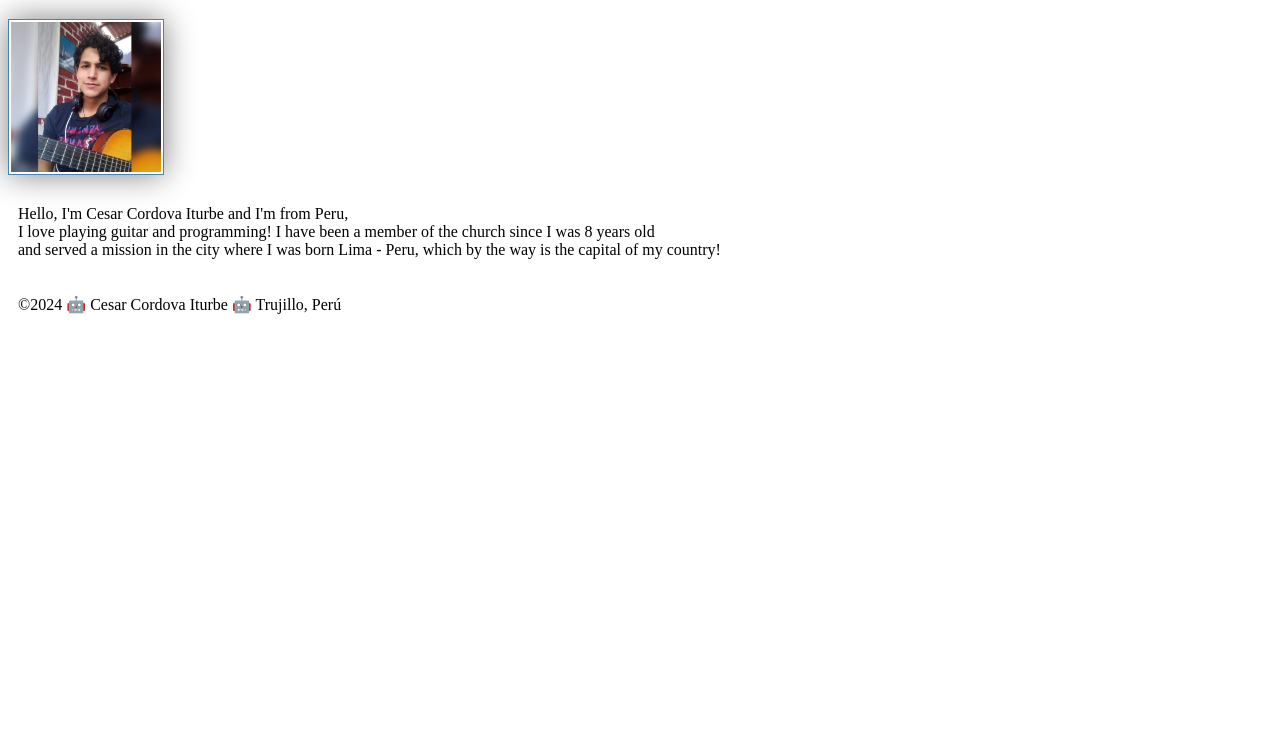
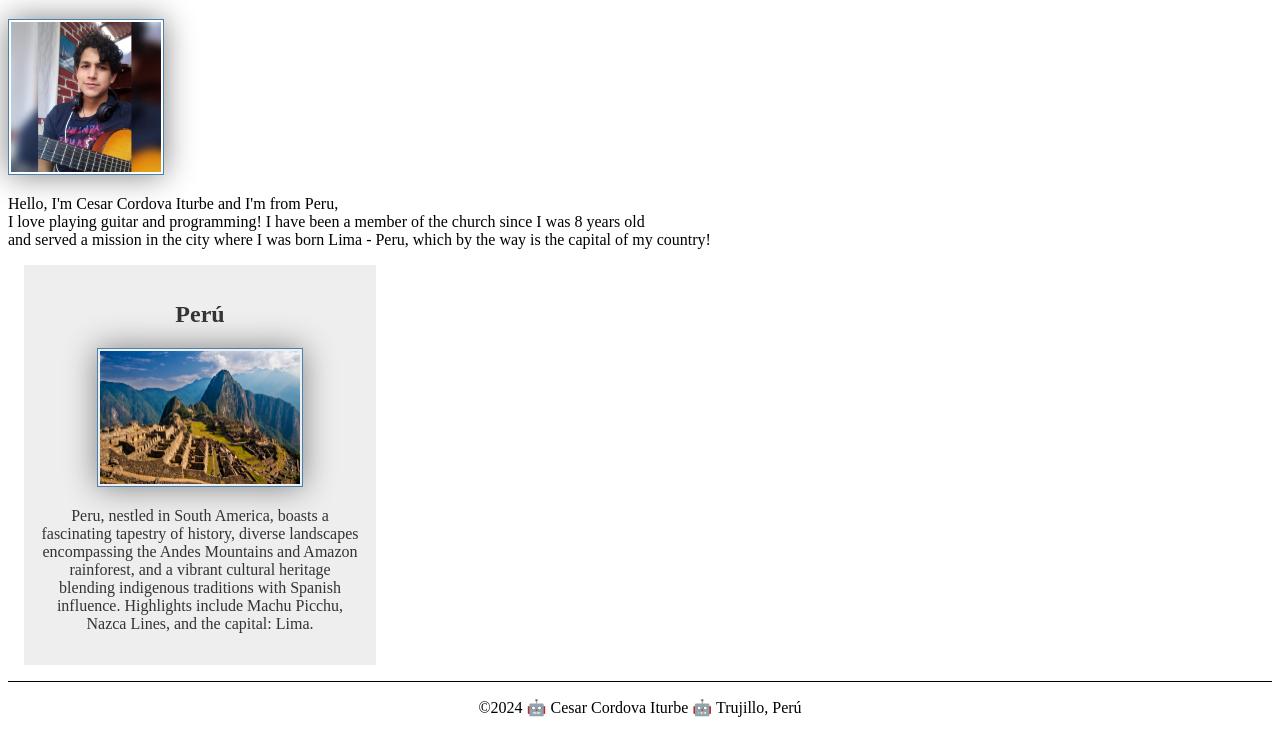
Before and after one commit to FxReturned/wdd130, a plain HTML site: page index.html in a window 1280 px wide. Shown: the part 263-996 px from the top of the page. Before the commit the page ends 800 px from the top, so only its background shows below. Drawn offline with Linux system fonts and the light colour scheme.

Commit message:
updating week 2

```diff
--- a/index.html
+++ b/index.html
@@ -5,6 +5,8 @@
     <meta name="viewport" content="width=device-width, initial-scale=1.0">
     <title>Cesar Cordova Iturbe | WDD 130</title>
     <link rel="stylesheet" href="styles/styles.css">
+    <meta name="description" content="This is a basic website to introduce myself, it is part of my tasks in the course of Web Fundamentals">
+    <meta name="Cesar Cordova Iturbe">
 </head>
 <body>
     <header>
@@ -21,6 +23,11 @@
             I love playing guitar and programming! I have been a member of the church since I was 8 years old<br>
             and served a mission in the city where I was born Lima - Peru, which by the way is the capital of my country!</p>
     </main>
+    <aside>
+        <h2>Perú</h2>
+        <img src="images/peru.jpeg" alt="peru landscape">
+        <p>Peru, nestled in South America, boasts a fascinating tapestry of history, diverse landscapes encompassing the Andes Mountains and Amazon rainforest, and a vibrant cultural heritage blending indigenous traditions with Spanish influence. Highlights include Machu Picchu, Nazca Lines, and the capital: Lima.</p>
+    </aside>
     <footer>
         <p>©2024 🤖 Cesar Cordova Iturbe 🤖 Trujillo, Perú</p>
     </footer>
--- a/styles/styles.css
+++ b/styles/styles.css
@@ -22,5 +22,35 @@ img {
 }
 
 p {
-    padding: 10px;
+    padding: 0;
 }
+
+main {
+    max-width: 840px;
+}
+
+aside {
+    width: 20rem;
+    margin: 1rem;
+    border: 1px solid rgba(0, 0, 0, 0,2);
+    padding: 1rem;
+    background-color: #eee;
+    color: #333;
+    text-align: center;
+}
+
+aside img {
+    width: 200px;
+    height: auto;
+}
+
+main img {
+    width: 150px;
+    height: auto;
+}
+
+footer {
+    margin-top: 15px;
+    border-top: 1px solid #000;
+    text-align: center;
+}
```
Also changed, not shown: images/peru.jpeg (added).
